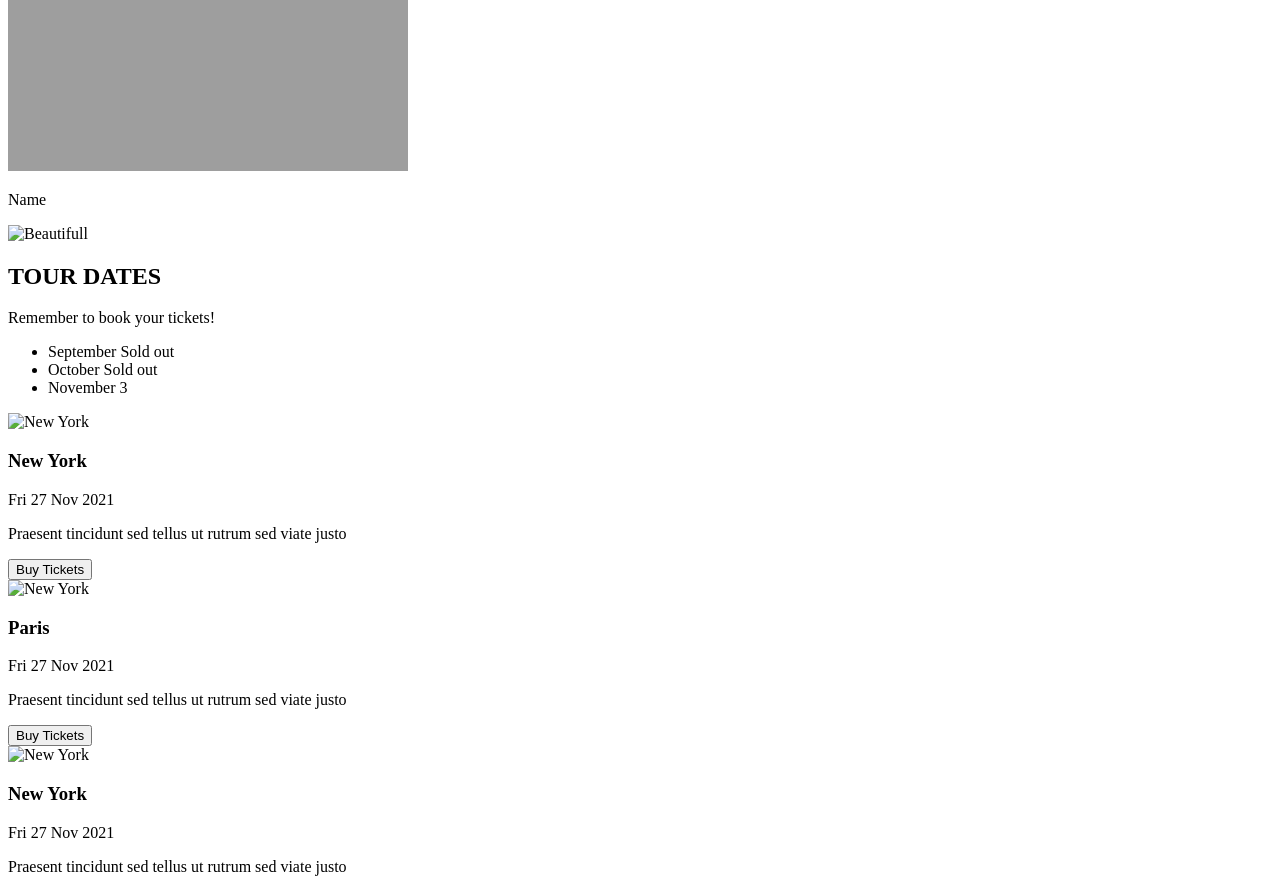
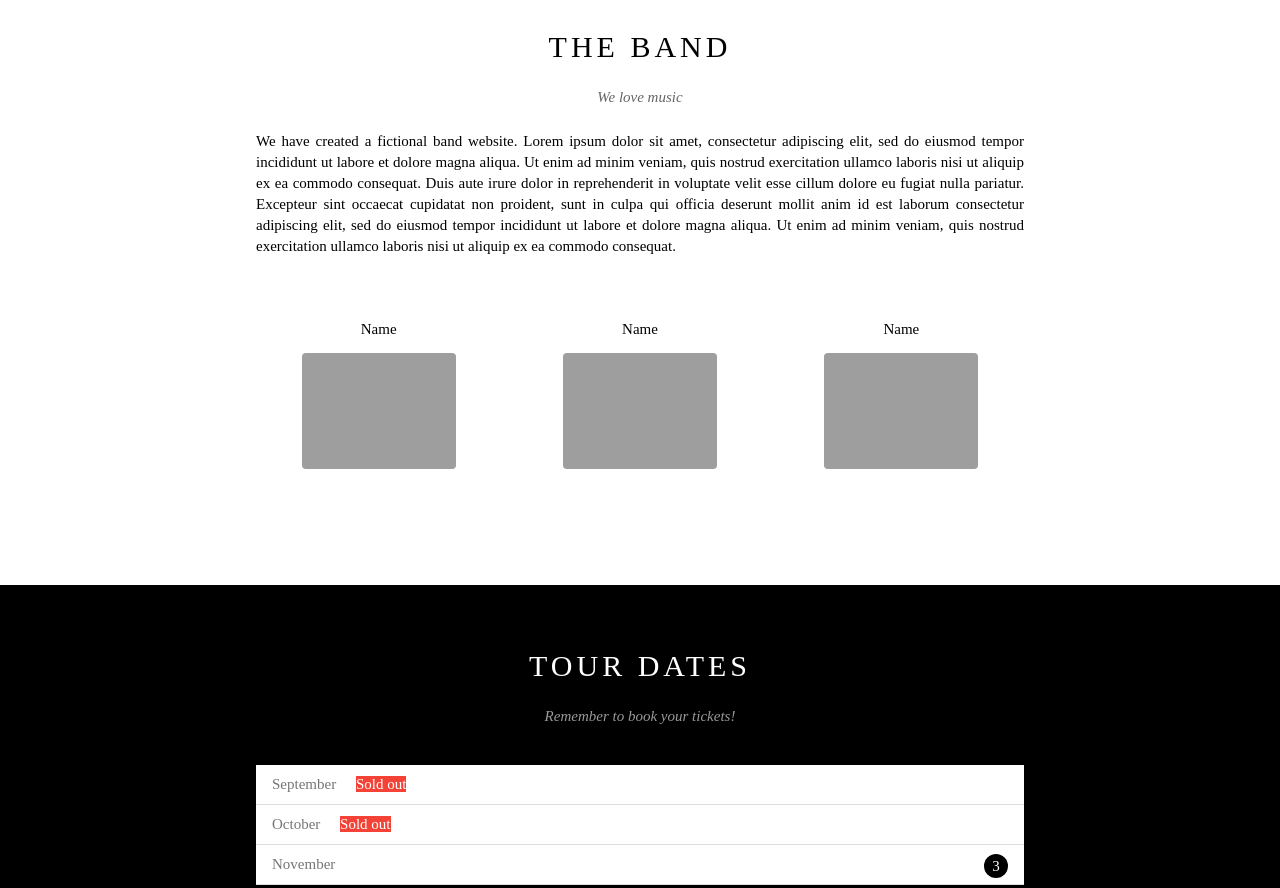
Before and after one commit to Trung1209/website1, a plain HTML site: page index.html in a window 1280 px wide. Shown: the part 720-1608 px from the top of the page. Drawn offline with Linux system fonts and the light colour scheme; the site is published under a folder, as on GitHub Pages, so addresses that start at the root find nothing; grey boxes are pictures that could not be loaded.

Commit message:
add file

```diff
--- a/css/styles.css
+++ b/css/styles.css
@@ -171,7 +171,7 @@
     position: relative;
     margin-top: 46px;
     padding-top: 50%;
-    background: url(/img/an1.jpg) top center / cover no-repeat;
+    background: url(../img/an1.jpg) top center / cover no-repeat;
 }
 #slider .text-content{
     position: absolute;
--- a/index.html
+++ b/index.html
@@ -4,9 +4,9 @@
     <meta charset="UTF-8">
     <meta http-equiv="X-UA-Compatible" content="IE=edge">
     <meta name="Index New" content="width=device-width, initial-scale=1.0">
-    <link rel="stylesheet" href="/css/styles.css">
-    <link rel="stylesheet" href="/css/responsive.css">
-    <link rel="stylesheet" href="fonts/themify-icons/themify-icons.css">
+    <link rel="stylesheet" href="./css/styles.css">
+    <link rel="stylesheet" href="./css/responsive.css">
+    <link rel="stylesheet" href="./fonts/themify-icons/themify-icons.css">
     <title>Index Phan Trung Hieu</title>
     <link rel="icon" href="" type="image/x-icon" />
     <!-- de iconanh tren goc -->
@@ -63,17 +63,17 @@
                     <div class="row members-list">
                         <div class="col col-third s-col-full mt-32 text-center">
                             <p class="member-name">Name</p>
-                            <img src="/img/bandmember.jpg" alt="Beautifull" class="member-img">
+                            <img src="./img/bandmember.jpg" alt="Beautifull" class="member-img">
 
                         </div>
                         <div class="col col-third s-col-full mt-32 text-center">
                             <p class="member-name">Name</p>
-                            <img src="img/bandmember.jpg" alt="Beautifull" class="member-img">
+                            <img src="./img/bandmember.jpg" alt="Beautifull" class="member-img">
 
                         </div>
                         <div class="col col-third s-col-full mt-32 text-center">
                             <p class="member-name">Name</p>
-                            <img src="/img/bandmember.jpg" alt="Beautifull" class="member-img">
+                            <img src="./img/bandmember.jpg" alt="Beautifull" class="member-img">
 
                         </div>
 
@@ -93,7 +93,7 @@
                         <!-- Place -->
                         <div class="row places-list">
                             <div class="col col-third s-col-full mt-16">
-                                <img src="/img/newyork.jpg" alt="New York" class="place-img">
+                                <img src="./img/newyork.jpg" alt="New York" class="place-img">
                                 <div class="place-body">
                                     <h3 class="place-heading">New York</h3>
                                     <p class="place-time">Fri 27 Nov 2021</p>
@@ -102,7 +102,7 @@
                                 </div>
                             </div>
                             <div class="col col-third s-col-full mt-16">
-                                <img src="/img/paris.jpg" alt="New York" class="place-img">
+                                <img src="./img/paris.jpg" alt="New York" class="place-img">
                                 <div class="place-body">
                                     <h3 class="place-heading">Paris</h3>
                                     <p class="place-time">Fri 27 Nov 2021</p>
@@ -111,7 +111,7 @@
                                 </div>
                             </div>
                             <div class="col col-third s-col-full mt-16">
-                                <img src="/img/sanfran.jpg" alt="New York" class="place-img">
+                                <img src="./img/sanfran.jpg" alt="New York" class="place-img">
                                 <div class="place-body">
                                     <h3 class="place-heading">New York</h3>
                                     <p class="place-time">Fri 27 Nov 2021</p>
@@ -159,7 +159,7 @@
                  <!-- endbegin contact section -->
 
                  <div class="map-section">
-                     <img src="/img/map.jpg" alt="Map">
+                     <img src="./img/map.jpg" alt="Map">
                  </div>
             </div>
 
```
